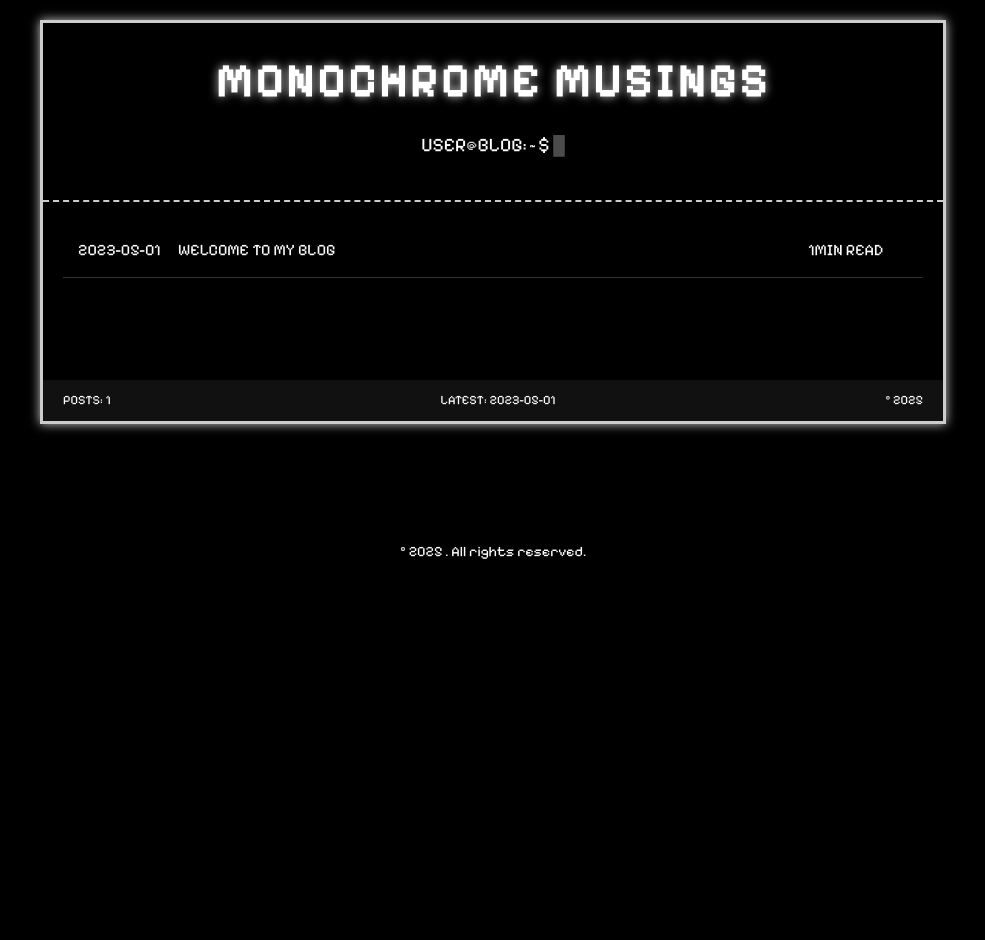
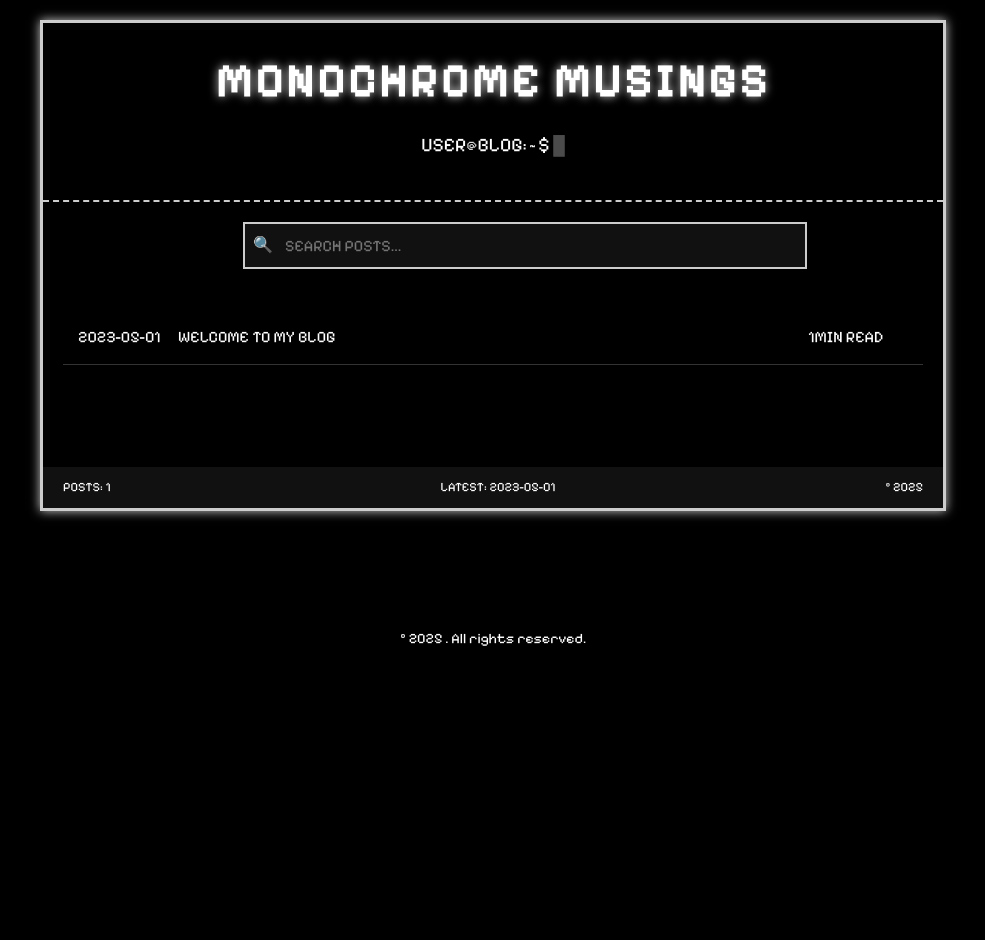
Before and after one commit to kepfjewfudhen0evhewf-we/aefoejjpejfwfblog, a Jekyll site: the page built from index.html, in a window 1280 px wide. Shown: the whole page, without its empty margins (147-1132 px from the left). Built offline with Jekyll 4.4.1, drawn with Linux system fonts in a browser that asks for light colours.

Commit message:
Update index.html

```diff
--- a/index.html
+++ b/index.html
@@ -7,9 +7,14 @@ layout: default
     <p class="prompt">USER@BLOG:~$ <span class="cursor">█</span></p>
   </header>
 
-  <div class="post-archive">
+  <div class="search-container">
+    <input type="text" id="searchInput" placeholder="SEARCH POSTS..." class="search-bar">
+    <span class="search-icon">🔍</span>
+  </div>
+
+  <div class="post-archive" id="postContainer">
     {% for post in site.posts %}
-    <div class="post-listing" onclick="togglePost('{{ post.id }}')">
+    <div class="post-listing" onclick="togglePost('{{ post.id }}')" data-title="{{ post.title | downcase }}">
       <span class="date">{{ post.date | date: "%Y-%m-%d" }}</span>
       <span class="title">{{ post.title | upcase }}</span>
       <span class="size">{% assign words = post.content | number_of_words %}{{ words | divided_by: 180 | plus: 1 }}MIN READ</span>
@@ -28,7 +33,7 @@ layout: default
   </div>
 
   <footer class="status-bar">
-    <span>POSTS: {{ site.posts.size }}</span>
+    <span>POSTS: <span id="postCount">{{ site.posts.size }}</span></span>
     <span>LATEST: {{ site.posts.last.date | date: "%Y-%m-%d" }}</span>
     <span>© {{ site.time | date: '%Y' }} {{ site.author.name | upcase }}</span>
   </footer>
@@ -82,6 +87,35 @@ h1 {
   animation: blink 1s infinite;
 }
 
+.search-container {
+  position: relative;
+  margin: 20px auto;
+  width: 80%;
+  max-width: 500px;
+}
+
+.search-bar {
+  width: 100%;
+  padding: 12px 20px 12px 40px;
+  background: #111;
+  border: 2px solid var(--accent);
+  color: var(--text);
+  font-family: inherit;
+  font-size: 1rem;
+}
+
+.search-bar:focus {
+  outline: none;
+  box-shadow: 0 0 10px var(--accent);
+}
+
+.search-icon {
+  position: absolute;
+  left: 10px;
+  top: 50%;
+  transform: translateY(-50%);
+}
+
 .post-archive {
   padding: 20px;
 }
@@ -92,6 +126,7 @@ h1 {
   padding: 15px;
   border-bottom: 1px solid #333;
   cursor: pointer;
+  transition: all 0.3s ease;
 }
 
 .post-listing:hover {
@@ -124,6 +159,12 @@ h1 {
   display: none;
 }
 
+.no-results {
+  text-align: center;
+  padding: 40px;
+  opacity: 0.7;
+}
+
 .status-bar {
   display: flex;
   justify-content: space-between;
@@ -175,5 +206,53 @@ function typeWriter() {
   }
 }
 
+// Post expansion
+function togglePost(id) {
+  const post = document.getElementById(id);
+  post.classList.toggle('hidden');
+
+  if (!post.classList.contains('hidden')) {
+    post.scrollIntoView({ behavior: 'smooth', block: 'nearest' });
+  }
+}
+
+// Search functionality
+const searchInput = document.getElementById('searchInput');
+const postContainer = document.getElementById('postContainer');
+const postCount = document.getElementById('postCount');
+const allPosts = document.querySelectorAll('.post-listing');
+
+searchInput.addEventListener('input', function() {
+  const searchTerm = this.value.toLowerCase();
+  let visibleCount = 0;
+
+  allPosts.forEach(post => {
+    const title = post.getAttribute('data-title');
+    if (title.includes(searchTerm)) {
+      post.style.display = 'grid';
+      visibleCount++;
+    } else {
+      post.style.display = 'none';
+    }
+  });
+
+  // Update post count
+  postCount.textContent = visibleCount;
+
+  // Show no results message
+  const noResults = document.querySelector('.no-results');
+  if (visibleCount === 0 && searchTerm.length > 0) {
+    if (!noResults) {
+      const message = document.createElement('div');
+      message.className = 'no-results';
+      message.textContent = 'NO POSTS FOUND';
+      postContainer.appendChild(message);
+    }
+  } else if (noResults) {
+    noResults.remove();
+  }
+});
+
+// Initialize
 setTimeout(typeWriter, 1000);
 </script>
```
Also changed, not shown: other parts of index.html (+0 -10 lines).
